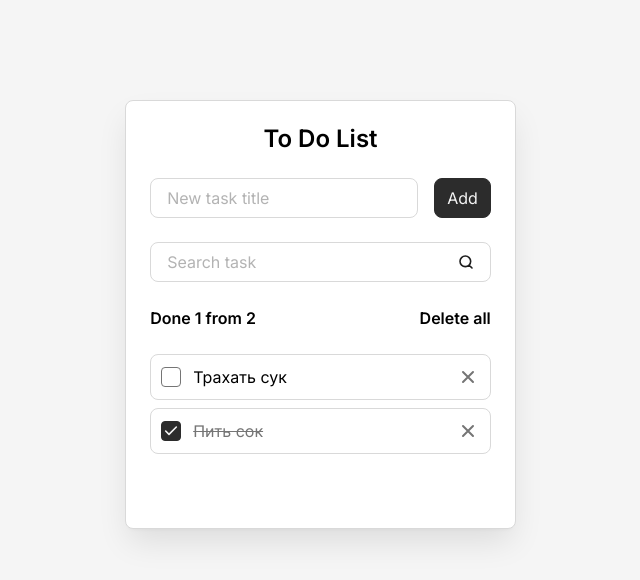
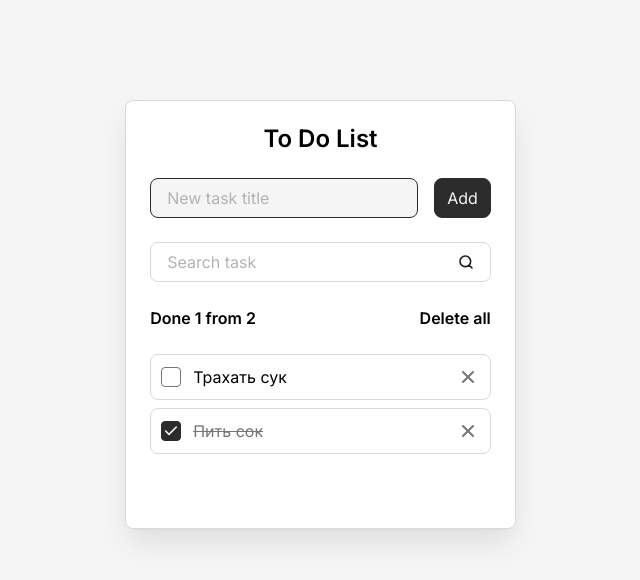
Before and after one commit to fujisecretview/FriendlyFrontendReact, a React (Vite) app: page / in a window 1280 px wide. Shown: the top 580 px of the page, without its empty margins (312-952 px from the left). Built offline with nearby package versions, Linux system fonts and the light colour scheme.

Commit message:
Использовал useRef чтобы при загрузке страницы поле было в фокусе. Так же посел того как задача была бы добавлена поле все равно оставалось бы в фокусе

```diff
--- a/src/components/AddTaskForm.jsx
+++ b/src/components/AddTaskForm.jsx
@@ -7,6 +7,7 @@ const AddTaskForm = (props) => {
     addTask,
     newTaskTitle,
     setNewTaskTitle,
+    newTaskInputRef,
   } = props
 
   // Браузер при отправке формы перезагружает страницу чтобы этого избежать делаем свой onSubmit c preventDefault чтобы страница не перезагружалась
@@ -30,6 +31,7 @@ const AddTaskForm = (props) => {
           id="new-task"
           value={newTaskTitle}
           onInput={(e) => setNewTaskTitle(e.target.value)}
+          ref={newTaskInputRef}
         />
         <Button
           type="submit"
--- a/src/components/Field.jsx
+++ b/src/components/Field.jsx
@@ -7,6 +7,7 @@ const Field = (props) => {
     type = 'text',
     value,
     onInput,
+    ref,
   } = props
 
   // все эти пропсы будут менять атрибуты чтобы переиспользовать компонент
@@ -27,6 +28,7 @@ const Field = (props) => {
           id={id}
           placeholder=" "
           autoComplete="off"
+          ref={ref}
           type={type}
           value={value}
           onInput={onInput}
--- a/src/components/Todo.jsx
+++ b/src/components/Todo.jsx
@@ -2,7 +2,7 @@ import AddTaskForm from "./AddTaskForm";
 import SearchTaskForm from "./SearchTaskForm";
 import ToDoInfo from "./ToDoInfo";
 import ToDoList from "./ToDoList";
-import {useEffect, useState, useRef} from "react";
+import {useEffect, useState, useRef,} from "react";
 
 const Todo = () => {
 
@@ -42,10 +42,11 @@ const Todo = () => {
     localStorage.setItem('tasks', JSON.stringify(tasks));
   }, [tasks])
 
-  const clearSearchQuery = searchQuery.trim().toLowerCase()
-  const filteredTasks = clearSearchQuery.length > 0
-    ? tasks.filter(({title}) => title.toLowerCase().includes(clearSearchQuery))
-    : null
+  useEffect(() => {
+    newTaskInputRef.current.focus()
+  })
+
+
 
   const newTaskInputRef = useRef(null);
 
@@ -67,6 +68,7 @@ const Todo = () => {
       )
       setNewTaskTitle('');
       setSearchQuery('');
+      newTaskInputRef.current.focus();
     }
   }
 
@@ -105,6 +107,13 @@ const Todo = () => {
     console.log(`Поиск: ${query}`);
   }
 
+  // Вывожу поиск по title
+
+  const clearSearchQuery = searchQuery.trim().toLowerCase()
+  const filteredTasks = clearSearchQuery.length > 0
+    ? tasks.filter(({title}) => title.toLowerCase().includes(clearSearchQuery))
+    : null
+
   // А тут я смотрю есть ли данные в локалке и если да то вывожу их на екран
 
   // useEffect(() => {
@@ -126,6 +135,7 @@ const Todo = () => {
         addTask={addTask}
         newTaskTitle={newTaskTitle}
         setNewTaskTitle={setNewTaskTitle}
+        newTaskInputRef={newTaskInputRef}
       />
 
       <SearchTaskForm
```
